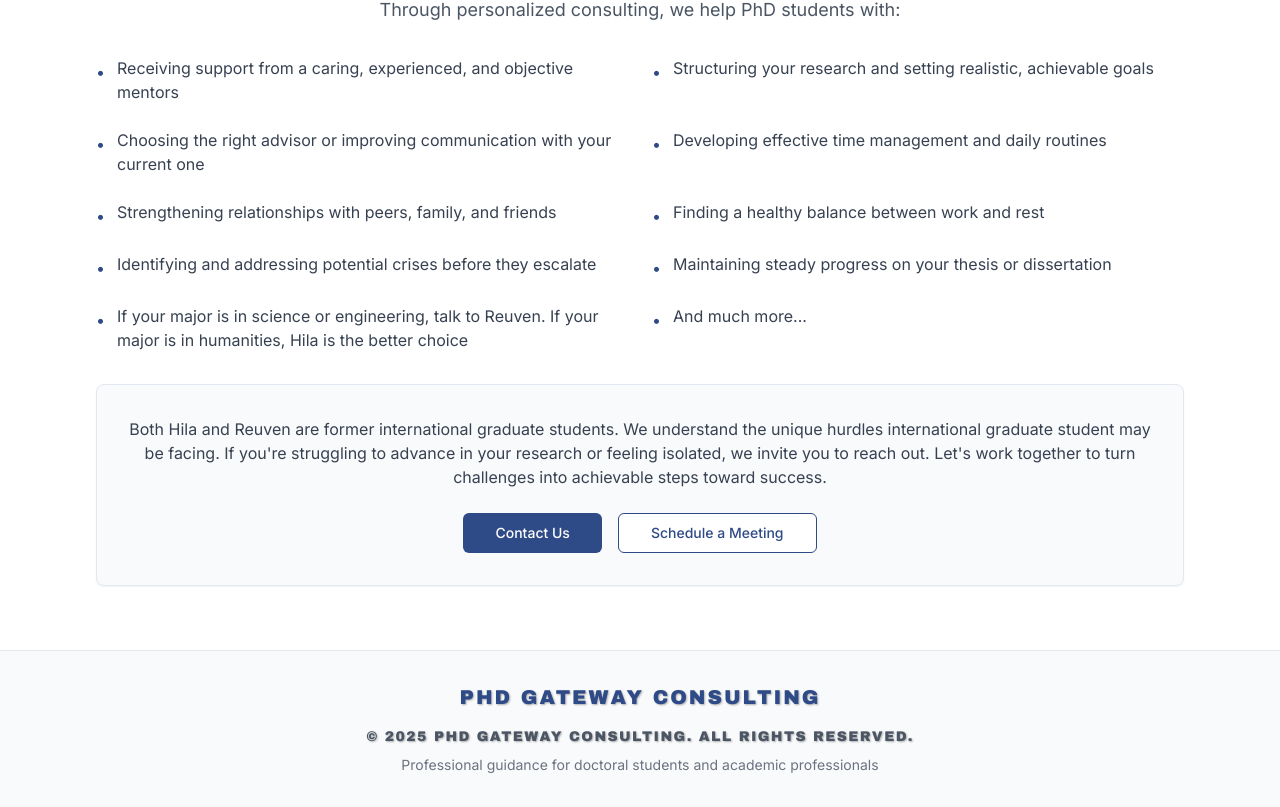
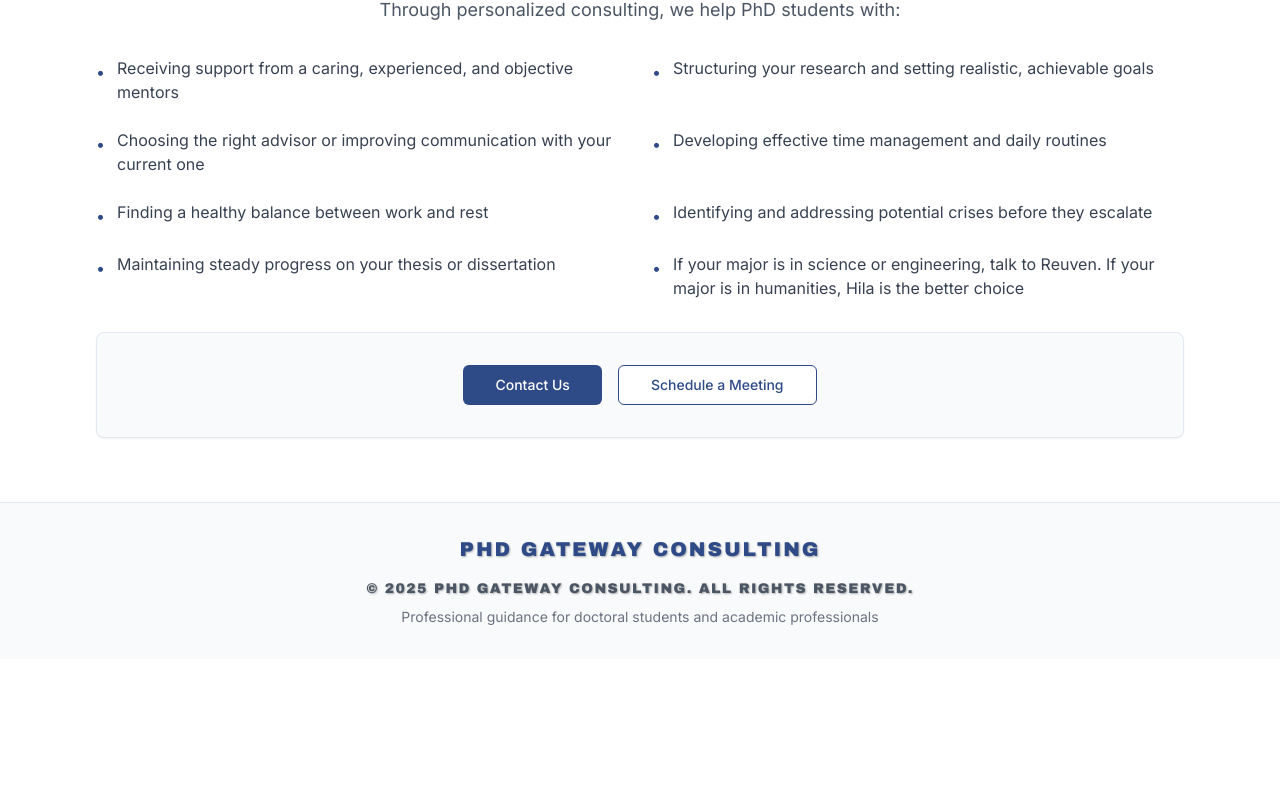
Before and after one commit to ReuvenKatz/pathway-nexus-gateway1, a React (Vite) app: page /services in a window 1280 px wide. Shown: the part 819-1626 px from the top of the page. After the commit the page ends 1478 px from the top, so only its background shows below. Built offline with nearby package versions, Linux system fonts and the light colour scheme; a web font is replaced by a local one.

Commit message:
Remove support sentences from Services
Removed specific sentences from the "How can we support you" section on the Services page.

```diff
--- a/src/pages/Services.tsx
+++ b/src/pages/Services.tsx
@@ -11,12 +11,10 @@ const Services = () => {
     "Structuring your research and setting realistic, achievable goals",
     "Choosing the right advisor or improving communication with your current one",
     "Developing effective time management and daily routines",
-    "Strengthening relationships with peers, family, and friends",
     "Finding a healthy balance between work and rest",
     "Identifying and addressing potential crises before they escalate",
     "Maintaining steady progress on your thesis or dissertation",
-    "If your major is in science or engineering, talk to Reuven. If your major is in humanities, Hila is the better choice",
-    "And much more..."
+    "If your major is in science or engineering, talk to Reuven. If your major is in humanities, Hila is the better choice"
   ];
 
   return (
@@ -94,10 +92,6 @@ const Services = () => {
             {/* Bottom Message */}
             <Card className="bg-gray-50">
               <CardContent className="p-8 text-center">
-                <p className="text-gray-700 mb-6">
-                  Both Hila and Reuven are former international graduate students. We understand the unique hurdles international graduate student may be facing. If you're struggling to advance in your research or feeling isolated,
-                  we invite you to reach out. Let's work together to turn challenges into achievable steps toward success.
-                </p>
                 <div className="flex flex-col sm:flex-row gap-4 justify-center">
                   <Button asChild className="bg-[#2E4A87] hover:bg-[#1e3a6f] text-white px-8 py-3">
                     <Link to="/contact">
```
